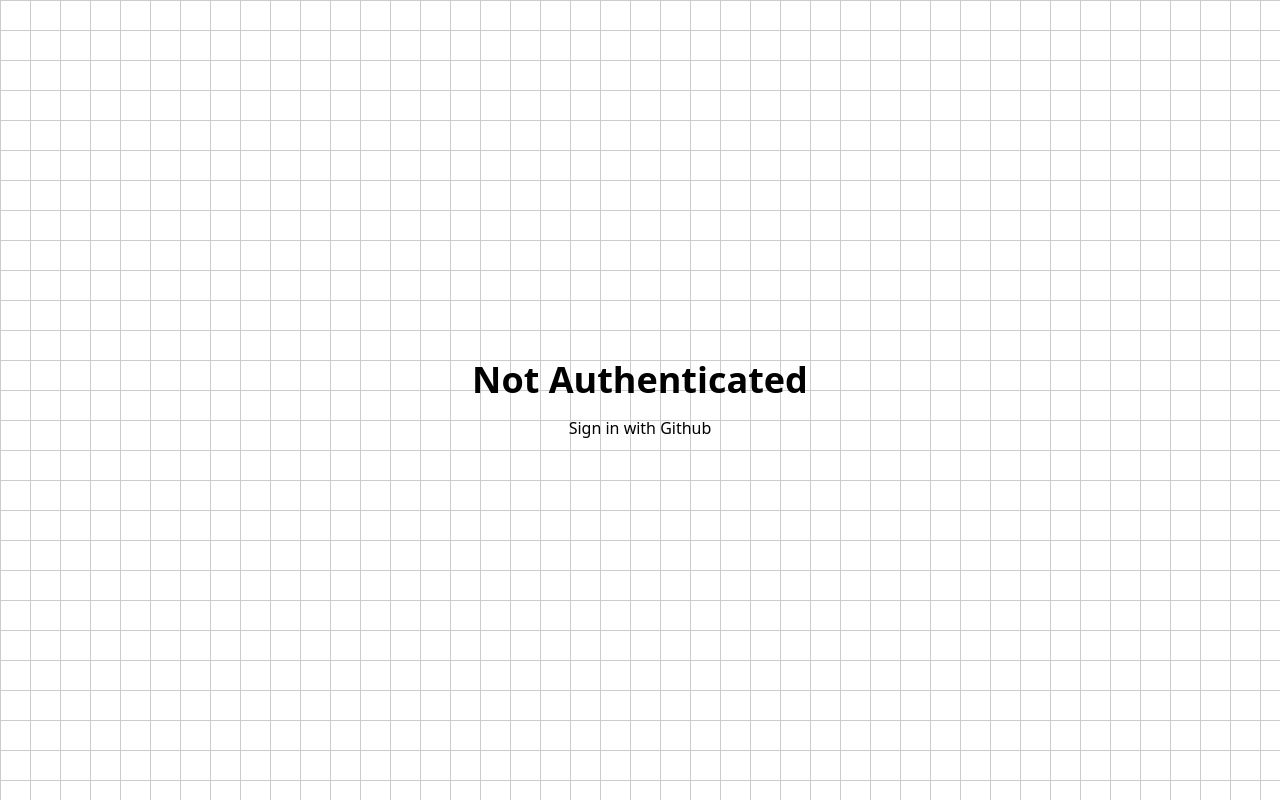
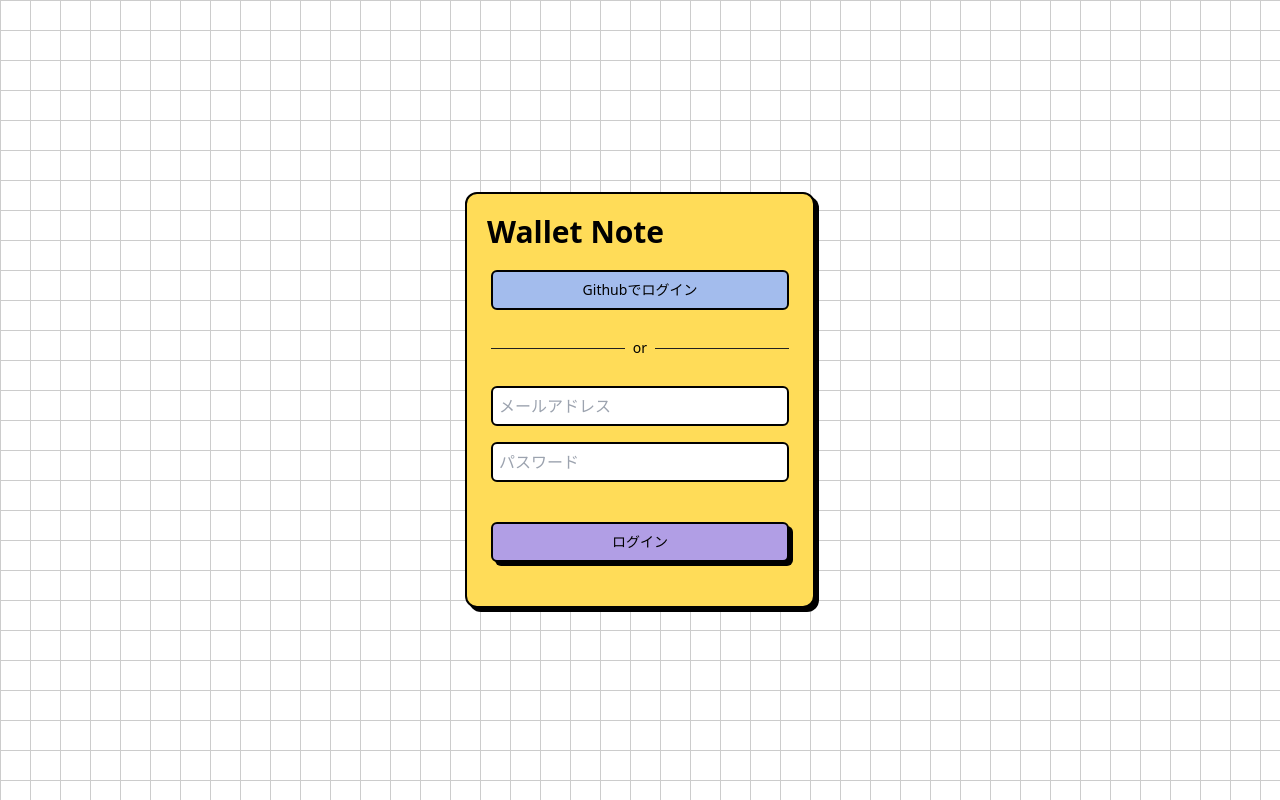
Before and after one commit to ks1590/wallet_note, a Next.js app: page /auth in a window 1280 px wide. Built offline with nearby package versions, Linux system fonts and the light colour scheme.

Commit message:
feat: 認証フォームのデザインを改善し、ラベルコンポーネントを追加、スタイルを更新

```diff
--- a/app/auth/page.tsx
+++ b/app/auth/page.tsx
@@ -4,7 +4,6 @@
 const Page = () => {
   return (
     <div className='flex flex-col items-center justify-center h-screen gap-4'>
-      <h1 className='text-4xl font-bold'>Not Authenticated</h1>
       <AuthForm />
     </div>
   );
--- a/app/globals.css
+++ b/app/globals.css
@@ -19,6 +19,7 @@
   --blank: #000; /* blank black and white */
   --border: #000;
   --text: #000;
+  --textWhite: #fff;
   --mtext: #000; /* text that is placed on background with main color e.g. text color of default button */
   --ring: #000;
   --ring-offset: #fff;
--- a/components/forms/authForm.tsx
+++ b/components/forms/authForm.tsx
@@ -1,14 +1,48 @@
 'use client';
 import { signinWithGithub } from '@/lib/actions';
 import React from 'react';
+import { Card, CardContent, CardFooter } from '../ui/card';
+import { Input } from '../ui/input';
+import { Button } from '../ui/button';
 
 const AuthForm = () => {
   return (
-    <form className='flex flex-col gap-2'>
-      <button className='btn' formAction={signinWithGithub}>
-        Sign in with Github
-      </button>
-    </form>
+    <>
+      <Card variant='primary' className='w-[350px]'>
+        <div className='text-3xl font-bold m-5'>Wallet Note</div>
+        <CardContent>
+          <form className='flex flex-col gap-2'>
+            <Button variant='noShadow' formAction={signinWithGithub}>
+              Githubでログイン
+            </Button>
+          </form>
+          <div className='relative my-7'>
+            <div className='absolute inset-0 flex items-center'>
+              <div className='w-full border-t border-secondaryBlack'></div>
+            </div>
+            <div className='relative flex justify-center text-sm'>
+              <span className='bg-primary px-2'>or</span>
+            </div>
+          </div>
+          <form>
+            <div className='grid w-full items-center gap-4'>
+              <div className='flex flex-col space-y-1.5'>
+                <Input id='name' placeholder='メールアドレス' />
+              </div>
+              <div className='flex flex-col space-y-1.5'>
+                <Input id='name' placeholder='パスワード' />
+              </div>
+              <div className='flex flex-col space-y-1'></div>
+            </div>
+          </form>
+        </CardContent>
+        <CardFooter className='flex justify-between mb-5'>
+          <Button variant='neutral' className='grow'>
+            ログイン
+          </Button>
+        </CardFooter>
+      </Card>
+    </>
   );
 };
 
--- a/components/ui/button.tsx
+++ b/components/ui/button.tsx
@@ -14,7 +14,7 @@
           'text-mtext bg-main border-2 border-border shadow-shadow hover:translate-x-boxShadowX hover:translate-y-boxShadowY hover:shadow-none',
         noShadow: 'text-mtext bg-main border-2 border-border',
         neutral:
-          'bg-bw text-text border-2 border-border shadow-shadow hover:translate-x-boxShadowX hover:translate-y-boxShadowY hover:shadow-none',
+          'bg-secondaryPurple text-textWhite border-2 border-border shadow-shadow hover:translate-x-boxShadowX hover:translate-y-boxShadowY hover:shadow-none',
         reverse:
           'text-mtext bg-main border-2 border-border hover:translate-x-reverseBoxShadowX hover:translate-y-reverseBoxShadowY hover:shadow-shadow',
       },
--- a/components/ui/card.tsx
+++ b/components/ui/card.tsx
@@ -1,21 +1,39 @@
-import * as React from "react"
+import * as React from 'react';
 
-import { cn } from "@/lib/utils"
+import { cn } from '@/lib/utils';
+import { cva, type VariantProps } from 'class-variance-authority';
 
-const Card = React.forwardRef<
-  HTMLDivElement,
-  React.HTMLAttributes<HTMLDivElement>
->(({ className, ...props }, ref) => (
-  <div
-    ref={ref}
-    className={cn(
-      "rounded-xl border bg-card text-card-foreground shadow",
-      className
-    )}
-    {...props}
-  />
-))
-Card.displayName = "Card"
+const cardVariants = cva(
+  'rounded-xl border bg-card text-card-foreground shadow',
+  {
+    variants: {
+      variant: {
+        default: 'bg-card text-card-foreground',
+        primary:
+          'bg-primary text-primary-foreground border-2 border-border shadow-shadow',
+        secondary: 'bg-secondary text-secondary-foreground',
+      },
+    },
+    defaultVariants: {
+      variant: 'default',
+    },
+  }
+);
+export interface CardProps
+  extends React.HTMLAttributes<HTMLDivElement>,
+    VariantProps<typeof cardVariants> {}
+
+const Card = React.forwardRef<HTMLDivElement, CardProps>(
+  ({ className, variant, ...props }, ref) => (
+    <div
+      ref={ref}
+      className={cn(cardVariants({ variant, className }))}
+      {...props}
+    />
+  )
+);
+
+Card.displayName = 'Card';
 
 const CardHeader = React.forwardRef<
   HTMLDivElement,
@@ -23,11 +41,11 @@
 >(({ className, ...props }, ref) => (
   <div
     ref={ref}
-    className={cn("flex flex-col space-y-1.5 p-6", className)}
+    className={cn('flex flex-col space-y-1.5 p-6', className)}
     {...props}
   />
-))
-CardHeader.displayName = "CardHeader"
+));
+CardHeader.displayName = 'CardHeader';
 
 const CardTitle = React.forwardRef<
   HTMLDivElement,
@@ -35,11 +53,11 @@
 >(({ className, ...props }, ref) => (
   <div
     ref={ref}
-    className={cn("font-semibold leading-none tracking-tight", className)}
+    className={cn('font-semibold leading-none tracking-tight', className)}
     {...props}
   />
-))
-CardTitle.displayName = "CardTitle"
+));
+CardTitle.displayName = 'CardTitle';
 
 const CardDescription = React.forwardRef<
   HTMLDivElement,
@@ -47,19 +65,19 @@
 >(({ className, ...props }, ref) => (
   <div
     ref={ref}
-    className={cn("text-sm text-muted-foreground", className)}
+    className={cn('text-sm text-muted-foreground', className)}
     {...props}
   />
-))
-CardDescription.displayName = "CardDescription"
+));
+CardDescription.displayName = 'CardDescription';
 
 const CardContent = React.forwardRef<
   HTMLDivElement,
   React.HTMLAttributes<HTMLDivElement>
 >(({ className, ...props }, ref) => (
-  <div ref={ref} className={cn("p-6 pt-0", className)} {...props} />
-))
-CardContent.displayName = "CardContent"
+  <div ref={ref} className={cn('p-6 pt-0', className)} {...props} />
+));
+CardContent.displayName = 'CardContent';
 
 const CardFooter = React.forwardRef<
   HTMLDivElement,
@@ -67,10 +85,17 @@
 >(({ className, ...props }, ref) => (
   <div
     ref={ref}
-    className={cn("flex items-center p-6 pt-0", className)}
+    className={cn('flex items-center p-6 pt-0', className)}
     {...props}
   />
-))
-CardFooter.displayName = "CardFooter"
+));
+CardFooter.displayName = 'CardFooter';
 
-export { Card, CardHeader, CardFooter, CardTitle, CardDescription, CardContent }
+export {
+  Card,
+  CardHeader,
+  CardFooter,
+  CardTitle,
+  CardDescription,
+  CardContent,
+};
--- a/components/ui/input.tsx
+++ b/components/ui/input.tsx
@@ -1,22 +1,22 @@
-import * as React from "react"
+import * as React from 'react';
 
-import { cn } from "@/lib/utils"
+import { cn } from '@/lib/utils';
 
-const Input = React.forwardRef<HTMLInputElement, React.ComponentProps<"input">>(
+const Input = React.forwardRef<HTMLInputElement, React.ComponentProps<'input'>>(
   ({ className, type, ...props }, ref) => {
     return (
       <input
         type={type}
         className={cn(
-          "flex h-9 w-full rounded-md border border-input bg-transparent px-3 py-1 text-base shadow-sm transition-colors file:border-0 file:bg-transparent file:text-sm file:font-medium file:text-foreground placeholder:text-muted-foreground focus-visible:outline-none focus-visible:ring-1 focus-visible:ring-ring disabled:cursor-not-allowed disabled:opacity-50 md:text-sm",
+          'border-black border-2 p-1.5 focus:outline-none focus:shadow-[2px_2px_0px_rgba(0,0,0,1)] focus:bg-[#FFA6F6] active:shadow-[2px_2px_0px_rgba(0,0,0,1)] rounded-md',
           className
         )}
         ref={ref}
         {...props}
       />
-    )
+    );
   }
-)
-Input.displayName = "Input"
+);
+Input.displayName = 'Input';
 
-export { Input }
+export { Input };
--- /dev/null
+++ b/components/ui/label.tsx
@@ -0,0 +1,26 @@
+'use client';
+
+import * as React from 'react';
+import * as LabelPrimitive from '@radix-ui/react-label';
+import { cva, type VariantProps } from 'class-variance-authority';
+
+import { cn } from '@/lib/utils';
+
+const labelVariants = cva(
+  'text-sm font-medium leading-none peer-disabled:cursor-not-allowed peer-disabled:opacity-70'
+);
+
+const Label = React.forwardRef<
+  React.ElementRef<typeof LabelPrimitive.Root>,
+  React.ComponentPropsWithoutRef<typeof LabelPrimitive.Root> &
+    VariantProps<typeof labelVariants>
+>(({ className, ...props }, ref) => (
+  <LabelPrimitive.Root
+    ref={ref}
+    className={cn(labelVariants(), className)}
+    {...props}
+  />
+));
+Label.displayName = LabelPrimitive.Root.displayName;
+
+export { Label };
--- a/package.json
+++ b/package.json
@@ -11,6 +11,7 @@
   "dependencies": {
     "@radix-ui/react-checkbox": "^1.1.3",
     "@radix-ui/react-dropdown-menu": "^2.1.4",
+    "@radix-ui/react-label": "^2.1.1",
     "@radix-ui/react-select": "^2.1.4",
     "@radix-ui/react-slot": "^1.1.1",
     "@supabase/ssr": "^0.5.2",
```
Also changed, not shown: 1 other file (tests, documents, lock files or other folders).
